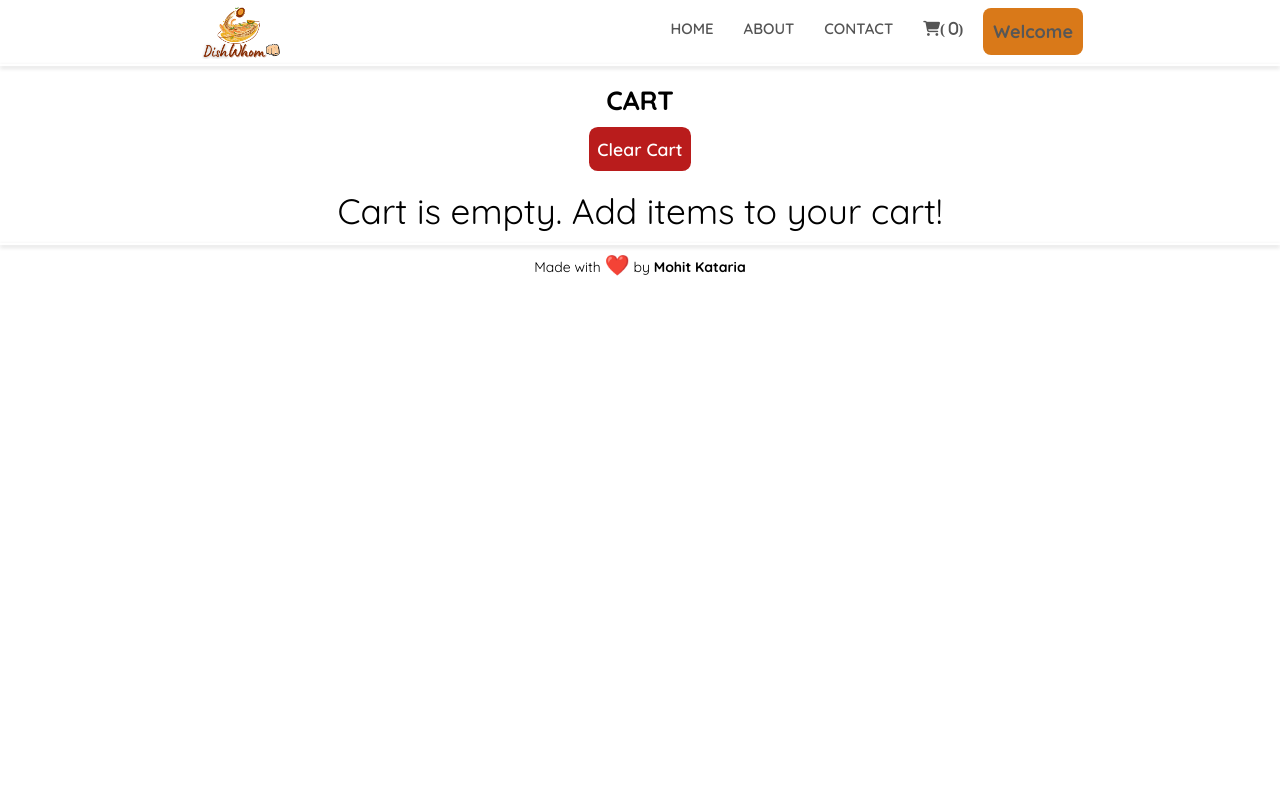
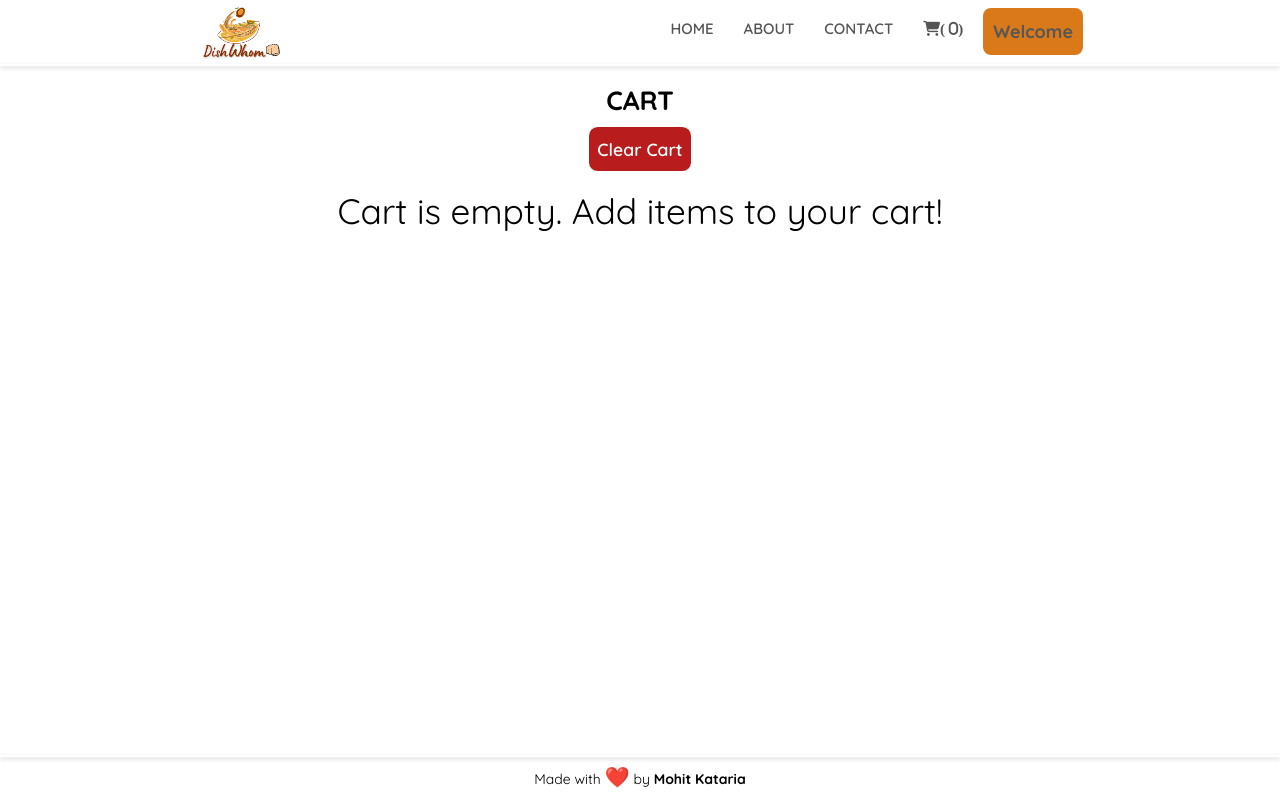
Before and after one commit to ikataria/DishWhom-Food-App, a React (Vite) app: page /cart in a window 1280 px wide. Built offline with nearby package versions, Linux system fonts and the light colour scheme.

Commit message:
footer set for cart page

```diff
--- a/src/components/Cart.jsx
+++ b/src/components/Cart.jsx
@@ -11,7 +11,7 @@ const Cart = () => {
   };
 
   return (
-    <div className="text-center mt-4">
+    <div className="cart-container text-center mt-4">
       <h3 className="font-bold text-2xl uppercase">Cart</h3>
       <div className="w-6/12 m-auto">
         <button className="bg-red-700 font-semibold p-2 m-2 rounded-lg text-white" onClick={handleClearCart}>Clear Cart</button>
--- a/style.css
+++ b/style.css
@@ -26,8 +26,10 @@ html {
   min-height: 100vh;
 }
 
+/* To make the content take up the remaining space. */
 .about-container-main,
-.contact-container {
+.contact-container,
+.cart-container {
   flex: 1;
 }
 
```
